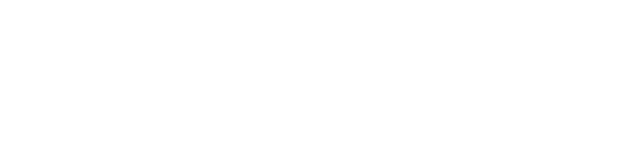
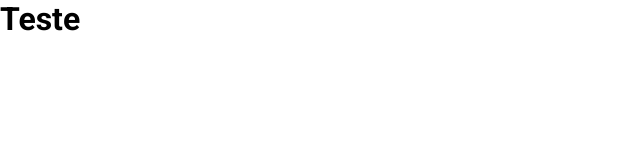
Before and after one commit to cristiandoring/SaaS-Weak, a plain HTML site: page index.html in a window 1280 px wide. Shown: the whole page, without its empty margins (0-640 px from the left). Drawn offline with Linux system fonts and the light colour scheme.

Commit message:
Adicionei as fontes do projeto

```diff
--- a/index.html
+++ b/index.html
@@ -5,8 +5,13 @@
     <meta name="viewport" content="width=device-width, initial-scale=1.0">
     <title>Saas Weak</title>
     <link rel="stylesheet" href="style.css">
+
+    <!--fontes do projeto-->
+    <link rel="preconnect" href="https://fonts.googleapis.com">
+<link rel="preconnect" href="https://fonts.gstatic.com" crossorigin>
+<link href="https://fonts.googleapis.com/css2?family=Roboto:ital,wght@0,100;0,300;0,400;0,500;0,700;0,900;1,100;1,300;1,400;1,500;1,700;1,900&display=swap" rel="stylesheet">
 </head>
 <body>
-
+    <h1>Teste</h1>
 </body>
 </html>
--- a/style.css
+++ b/style.css
@@ -1,4 +1,5 @@
 *{
     margin: 0;
     padding: 0;
+    font-family: "Roboto";
 }
```
